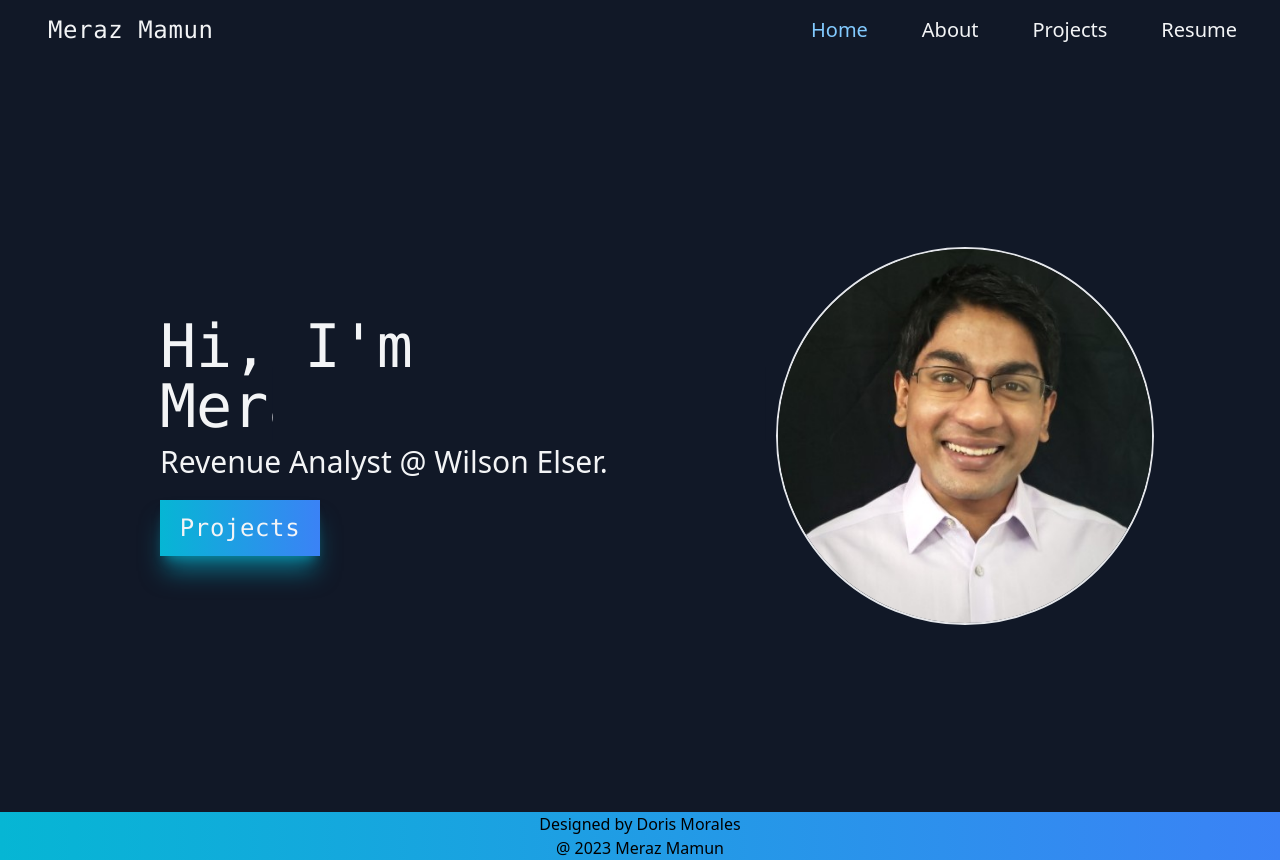
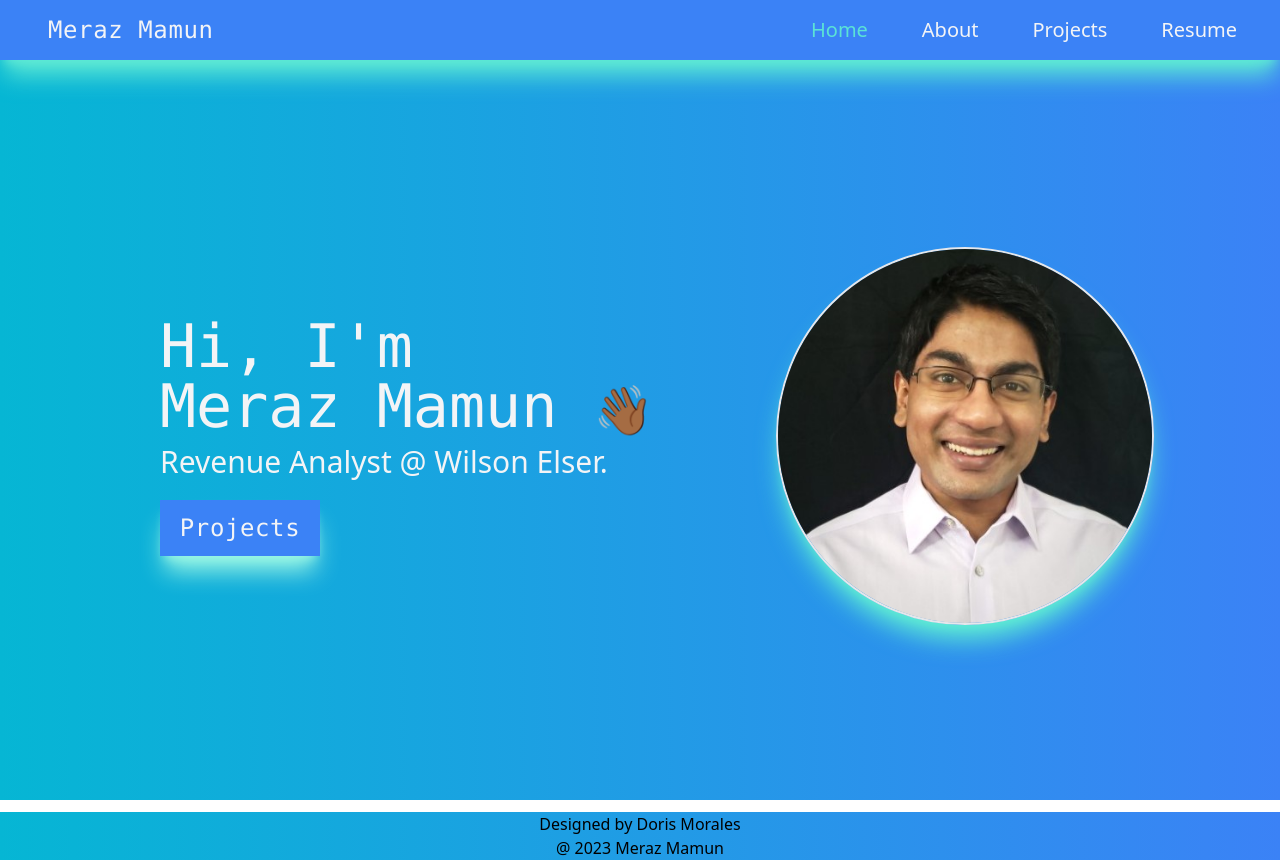
Before and after one commit to moralesdoris880/mmportfolio, a React (Create React App) app: page / in a window 1280 px wide. Built offline with nearby package versions, Linux system fonts and the light colour scheme.

Commit message:
Changed Color Scheme Home Page and Nav

```diff
--- a/src/App.js
+++ b/src/App.js
@@ -2,25 +2,24 @@ import {Link} from "react-router-dom";
 
 function App() {
   return (
-    <div className="flex flex-row justify-around items-center bg-gray-900 h-[94%]">
+    <div className="flex flex-row justify-around items-center from-gray-900 to-cyan-500 h-[94%]">
       <div className="ml-40">
         <h1 className="mb-2 font-mono text-4xl text-gray-100 md:text-6xl">
           Hi, I&apos;m <br className="block md:hidden" />
           <span className="relative">
             <span className="h-20 pt-2 overflow-x-hidden whitespace-nowrap text-brand-accent">
-            Meraz Mamun <span className="text-3xl md:text-5xl">👋🏾</span>
+            Meraz Mamun <span className="text-3xl md:text-5xl animation-wave duration-300">👋🏾</span>
             </span>
-            <span className="{`${styles.cursor} absolute -bottom-0 left-0 -top-1 inline-block bg-gray-900 w-full animate-type will-change ease-in duration-300`}"></span>
           </span>
         </h1>
         {/* Credit to https://vanntile.com/blog/composited-typing-animation for their tutorial */}
         <p className="text-3xl text-gray-100">Revenue Analyst @ Wilson Elser.</p>
-        <Link to="/projects"><button className="mt-5 h-14 w-40 bg-gradient-to-r from-cyan-500 to-blue-500 text-gray-100 text-2xl tracking-wide font-mono shadow-xl shadow-cyan-500/50">
+        <Link to="/projects"><button className="shadow-teal-200 shadow-xl mt-5 h-14 w-40 bg-blue-500 text-gray-100 text-2xl tracking-wide font-mono shadow-xl shadow-cyan-500/50">
           Projects
         </button></Link>
       </div>
       <div className="z-40 w-1/2">
-        <img className="rounded-full border-2 w-3/4" alt="Potrait of Meraz Mamun" src="/mmamun.jpeg"/>
+        <img className="rounded-full border-2 w-3/4 shadow-teal-300 shadow-xl" alt="Potrait of Meraz Mamun" src="/mmamun.jpeg"/>
       </div>
     </div>
   );
--- a/src/components/Nav.js
+++ b/src/components/Nav.js
@@ -4,23 +4,23 @@ import { useLocation } from 'react-router-dom';
 function Nav() {
 
   let activeStyle = {
-    color: "#82CAFF",
+    color: "#5BE3D5",
   }
 
   let location = useLocation();
 
 
     return (
-    <div className="flex flex-row w-screen justify-between bg-gray-900 h-30">
+    <div className="flex flex-row w-screen justify-between bg-blue-500 h-30 shadow-teal-300 shadow-xl">
     <p className="text-gray-100 my-auto ml-12 text-2xl tracking-wide font-medium font-mono">Meraz Mamun</p>
     <ul className="flex flex-row p-4 w-2/5 justify-around">
-        <li className=" text-gray-100 text-xl hover:text-sky-300"><NavLink to="/" style={({ isActive }) =>
+        <li className=" text-gray-100 text-xl hover:text-teal-200"><NavLink to="/" style={({ isActive }) =>
               location.pathname==='/' && isActive? activeStyle : undefined }>Home</NavLink></li>
-        <li className=" text-gray-100 text-xl hover:text-sky-300"><NavLink to="/about" style={({ isActive }) =>
+        <li className=" text-gray-100 text-xl hover:text-teal-200"><NavLink to="/about" style={({ isActive }) =>
               isActive ? activeStyle : undefined }>About</NavLink></li>
-        <li className=" text-gray-100 text-xl hover:text-sky-300"><NavLink to="/projects" style={({ isActive }) =>
+        <li className=" text-gray-100 text-xl hover:text-teal-200"><NavLink to="/projects" style={({ isActive }) =>
               isActive ? activeStyle : undefined }>Projects</NavLink></li>
-        <li className=" text-gray-100 text-xl hover:text-sky-300"><NavLink to="/resume" style={({ isActive }) =>
+        <li className=" text-gray-100 text-xl hover:text-teal-200"><NavLink to="/resume" style={({ isActive }) =>
               isActive ? activeStyle : undefined }>Resume</NavLink></li>
     </ul>
     </div>
--- a/src/index.js
+++ b/src/index.js
@@ -16,7 +16,7 @@ root.render(
   <React.StrictMode>
     <BrowserRouter>
     <div className="h-screen">
-      <div className="h-full bg-gray-900">
+      <div className="h-full bg-gradient-to-r bg-gradient-to-r from-cyan-500 to-blue-500">
         <Nav/>
         <Routes>
             <Route exact path="/resume" element={<Resume />} />
--- a/tailwind.config.js
+++ b/tailwind.config.js
@@ -9,24 +9,20 @@ module.exports = {
   plugins: [],
   theme: {
     extend: {
-      animation: {
-        type: 'type 2.7s ease-out .9s infinite alternate both',
-      },
       keyframes: {
         type: {
-          '0%': { transform: 'translateX(0ch)' },
-          '5%, 10%': { transform: 'translateX(1ch)' },
-          '15%, 20%': { transform: 'translateX(2ch)' },
-          '25%, 30%': { transform: 'translateX(3ch)' },
-          '35%, 40%': { transform: 'translateX(4ch)' },
-          '45%, 50%': { transform: 'translateX(5ch)' },
-          '55%, 60%': { transform: 'translateX(6ch)' },
-          '65%, 70%': { transform: 'translateX(7ch)' },
-          '75%, 80%': { transform: 'translateX(8ch)' },
-          '85%, 90%': { transform: 'translateX(10ch)' },
-          '92%, 93%': { transform: 'translateX(12ch)' },
-          '95%, 100%': { transform: 'translateX(18ch)' },
+          '0%': { transform: 'rotate(0.0 deg)'},
+          '15%': { transform: 'rotate(14.0deg)'},
+          '30%': { transform: 'rotate(-8.0deg)'},
+          '40%': { transform: 'rotate(14.0deg)'},
+          '50%': { transform: 'rotate(-4.0deg)'},
+          '60%': { transform: 'rotate(10.0deg)'},
+          '70%': { transform: 'rotate(0.0deg)'},
+          '100%': { transform: 'rotate(0.0deg)'}
         },
+        animation: {
+          wave:'wave 1.5s infinite',
+        }
       },
     },
   },
```
